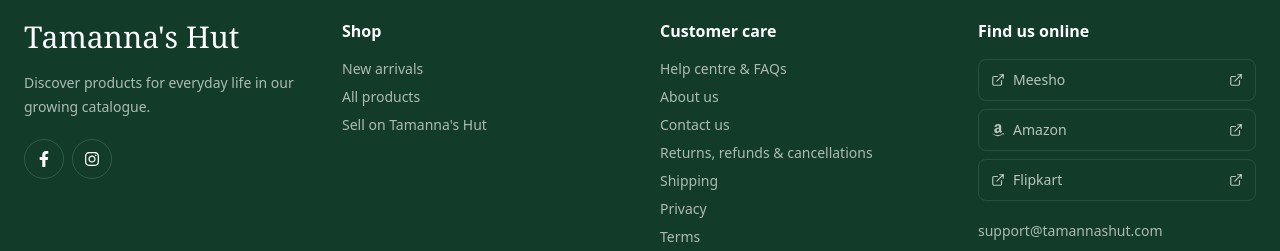
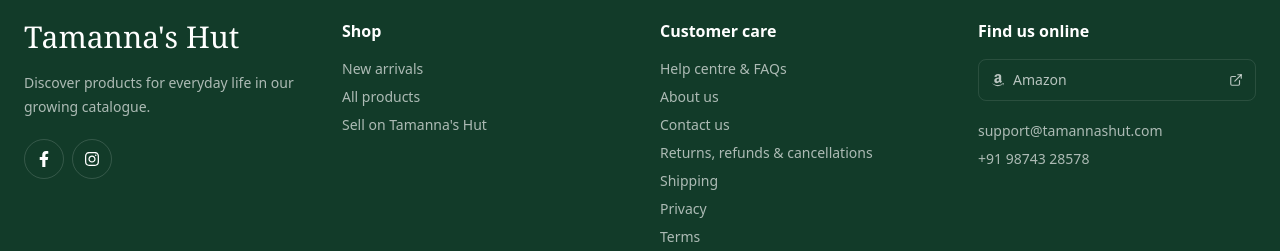
Before and after one commit to tamannashut-store/tamannashut-store, a React (Vite) app in the folder client/: page / in a window 1280 px wide. Shown: the part 3949-4200 px from the top of the page. Built offline with nearby package versions, Linux system fonts and the light colour scheme; no server answers.

Commit message:
Remove Meesho and Flipkart footer links

```diff
--- a/client/src/components/Footer.jsx
+++ b/client/src/components/Footer.jsx
@@ -5,9 +5,7 @@ import { FiExternalLink } from "react-icons/fi";
 const external = [
   ["Facebook", "https://www.facebook.com/tamannashut", FaFacebookF],
   ["Instagram", "https://www.instagram.com/tamannashut", FaInstagram],
-  ["Meesho", "https://www.meesho.com/TamannasHut", FiExternalLink],
   ["Amazon", "https://www.amazon.in/gp/product/B0H8WN1LYN?th=1&psc=1", FaAmazon],
-  ["Flipkart", "https://www.flipkart.com/product/p/itme?pid=KPBHZH2RGAHZGAKX", FiExternalLink],
 ];
 
 function Footer() {
```
